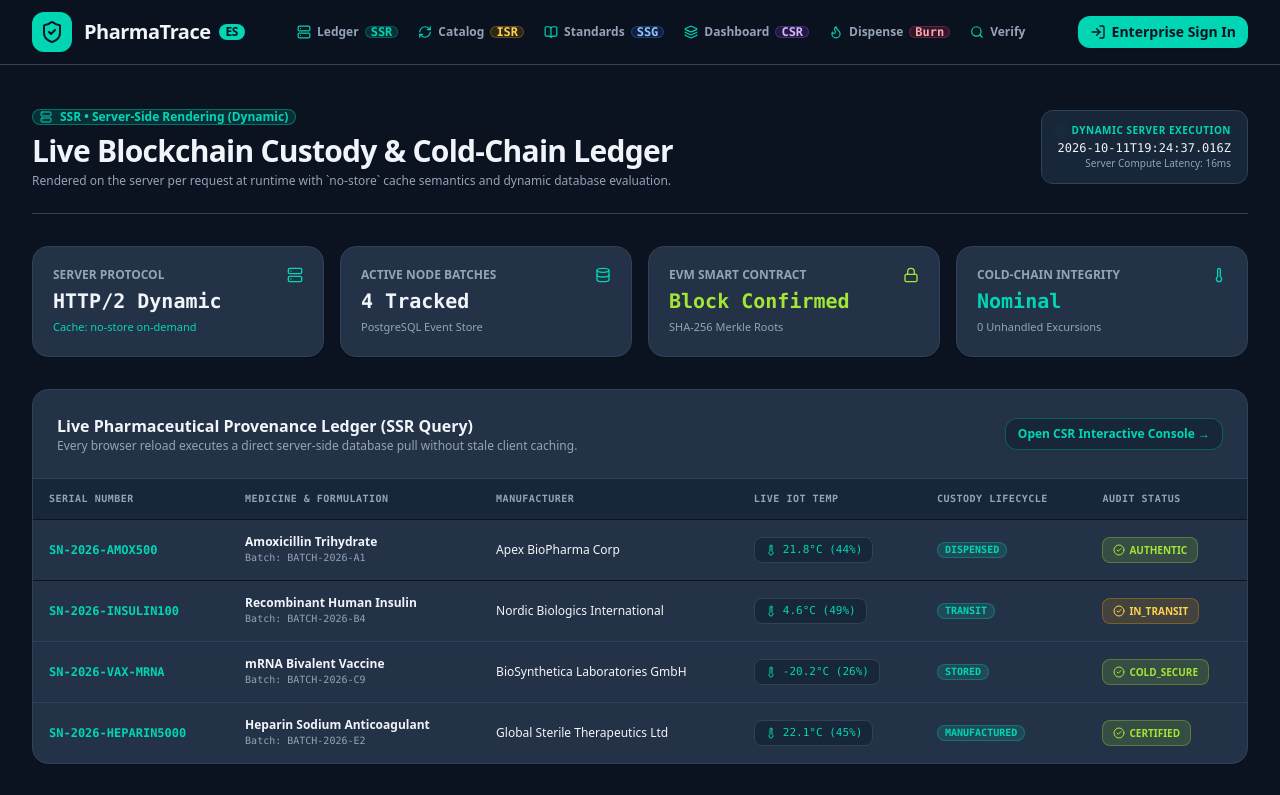
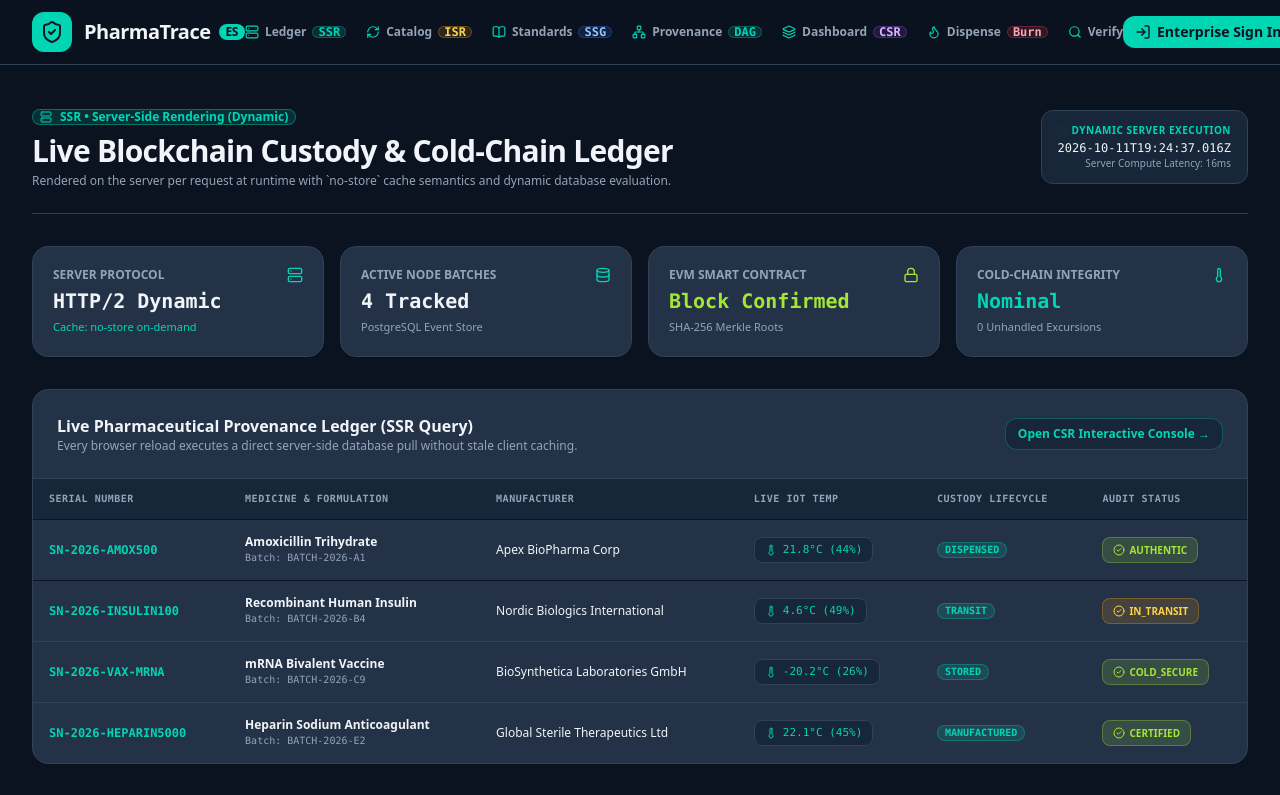
Before and after one commit to MirEashanZaman/pharma-trace-frontend, a Next.js app: page /ledger in a window 1280 px wide. Shown: the top 795 px of the page. Built offline with nearby package versions, Linux system fonts and the light colour scheme; no server answers.

Commit message:
feat(nav): add Provenance DAG link to top navigation bar

```diff
--- a/components/navigation.tsx
+++ b/components/navigation.tsx
@@ -3,7 +3,7 @@
 import React, { useEffect, useState } from 'react';
 import Link from 'next/link';
 import { useRouter } from 'next/navigation';
-import { ShieldCheck, Layers, Search, CheckCircle2, LogIn, LogOut, User, Server, RefreshCw, BookOpen, Flame } from 'lucide-react';
+import { ShieldCheck, Layers, Search, CheckCircle2, LogIn, LogOut, User, Server, RefreshCw, BookOpen, Flame, Network } from 'lucide-react';
 import { getStoredUser, logoutUser, UserProfile } from '@/lib/api';
 
 export function Navigation({
@@ -79,6 +79,11 @@
             <span>Standards</span>
             <span className="badge badge-xs bg-blue-500/15 text-blue-300 border border-blue-500/30 font-mono">SSG</span>
           </Link>
+          <Link href="/provenance" className="hover:text-[#00D6B4] transition-colors flex items-center gap-1.5">
+            <Network className="h-3.5 w-3.5 text-[#00D6B4]" />
+            <span>Provenance</span>
+            <span className="badge badge-xs bg-[#00D6B4]/15 text-[#00D6B4] border border-[#00D6B4]/30 font-mono">DAG</span>
+          </Link>
           <Link href="/dashboard" className="hover:text-[#00D6B4] transition-colors flex items-center gap-1.5">
             <Layers className="h-3.5 w-3.5 text-[#00D6B4]" />
             <span>Dashboard</span>
```
